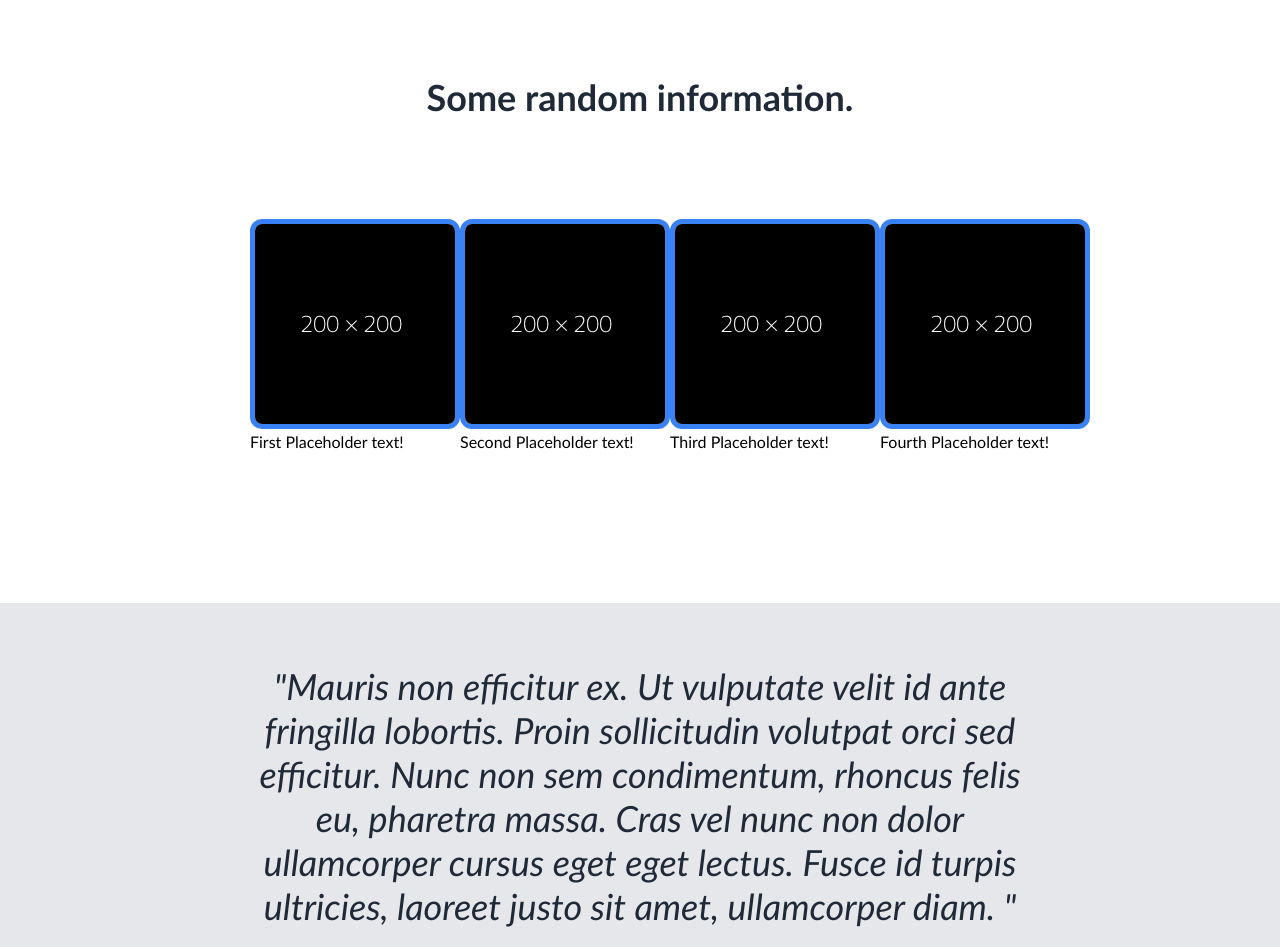
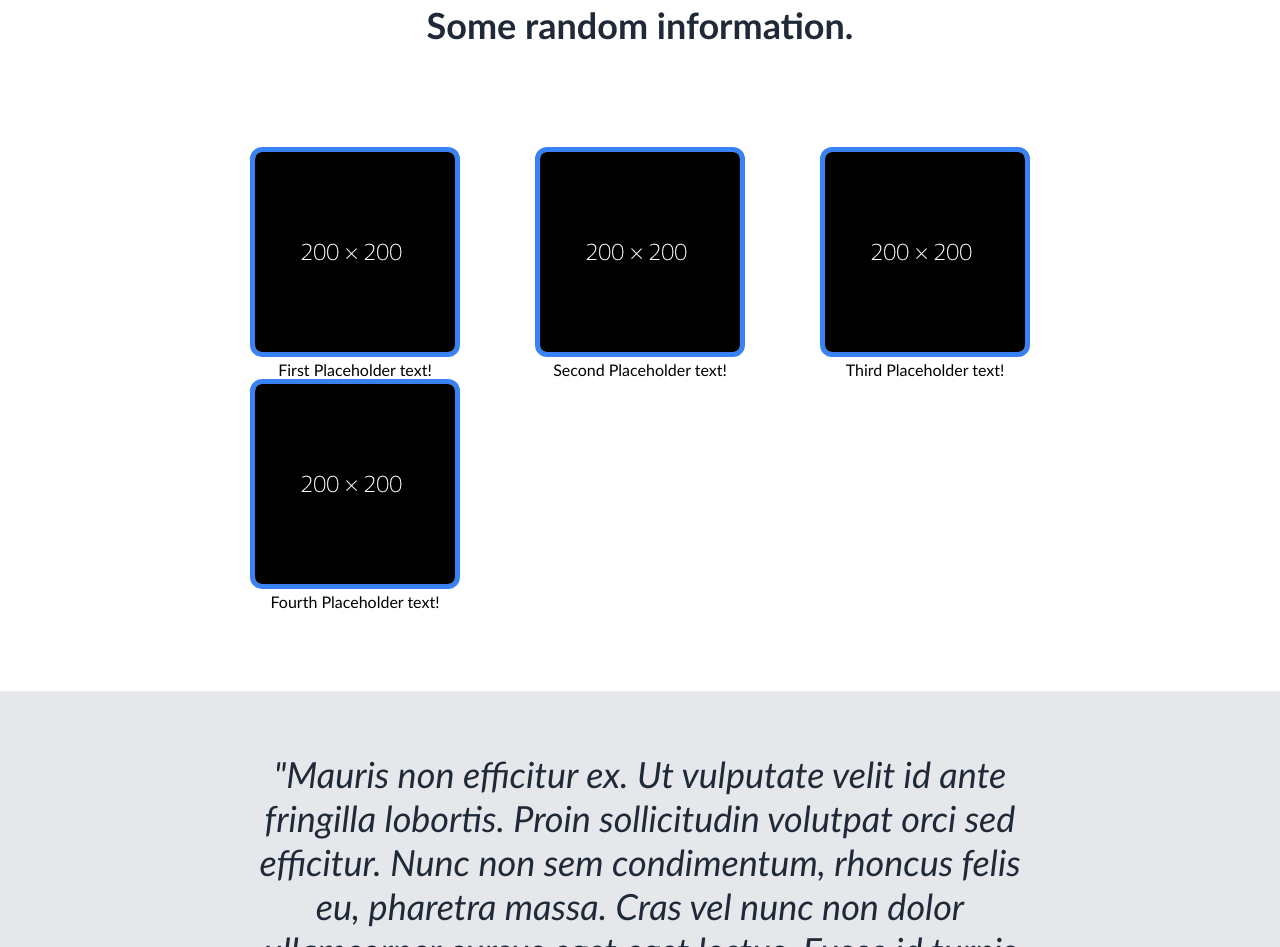
Before and after one commit to gutochiele/OLDodin-landing-page, a plain HTML site: page index.html in a window 1280 px wide. Shown: the part 1000-1947 px from the top of the page. Drawn offline with Linux system fonts and the light colour scheme.

Commit message:
Just styling

```diff
--- a/style.css
+++ b/style.css
@@ -7,6 +7,8 @@ body {
     min-height: 100vh;
     margin: 0;
 }
+
+ /* FIRST PART  */
 
 .first-background {
     background-color: #1f2937;
@@ -22,8 +24,6 @@ body {
     display: flex;
     padding: 16px 0;
     align-items: center;
-
-
 }
 
 .header-logo {
@@ -73,6 +73,7 @@ body {
     border-radius: 12px;
 }
 
+ /* SECOND PART */
 
 .second-background {
     min-height: 650px;
@@ -93,6 +94,7 @@ body {
 .main-page {
     display: flex;
     flex-direction: row;
+    flex-wrap: wrap;
     justify-content: space-between;
     padding-bottom: 80px;
 }
@@ -102,7 +104,11 @@ body {
     border-radius: 12px;
 }
 
+.text {
+    text-align: center;
+}
 
+/* THIRD PART */
 
 .third-background {
     background-color: #e5e7eb;
@@ -127,6 +133,8 @@ body {
     font-weight: 900;
     padding-top: 25px;
 }
+
+/* FOURTH PART */
 
 .fourth-background {
     min-height: 450px;
```
